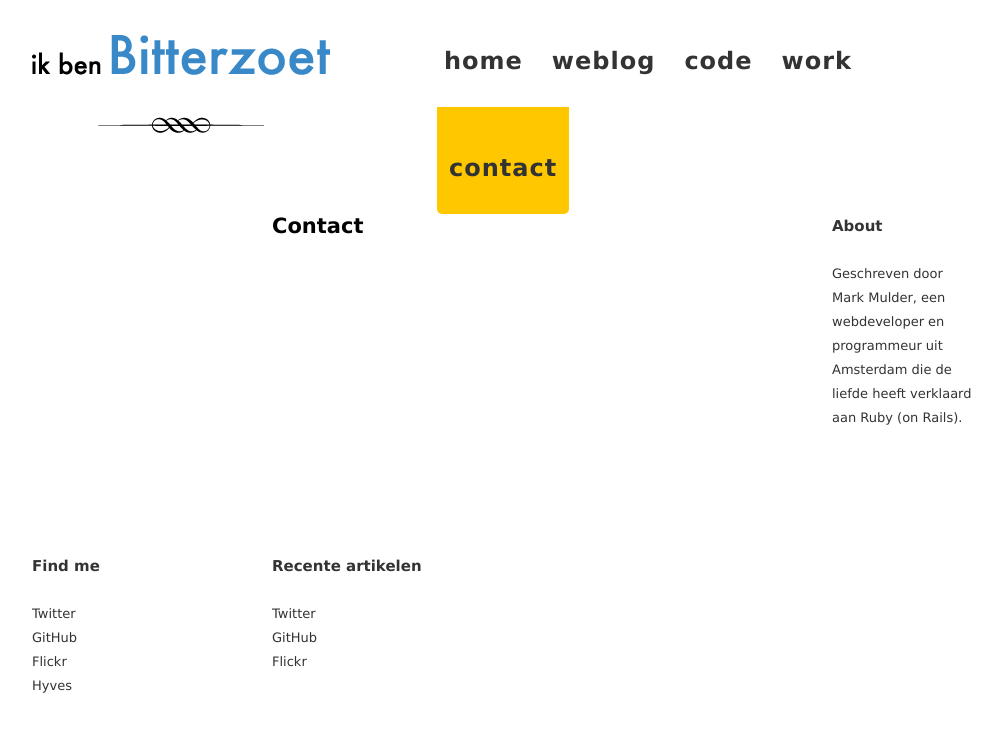
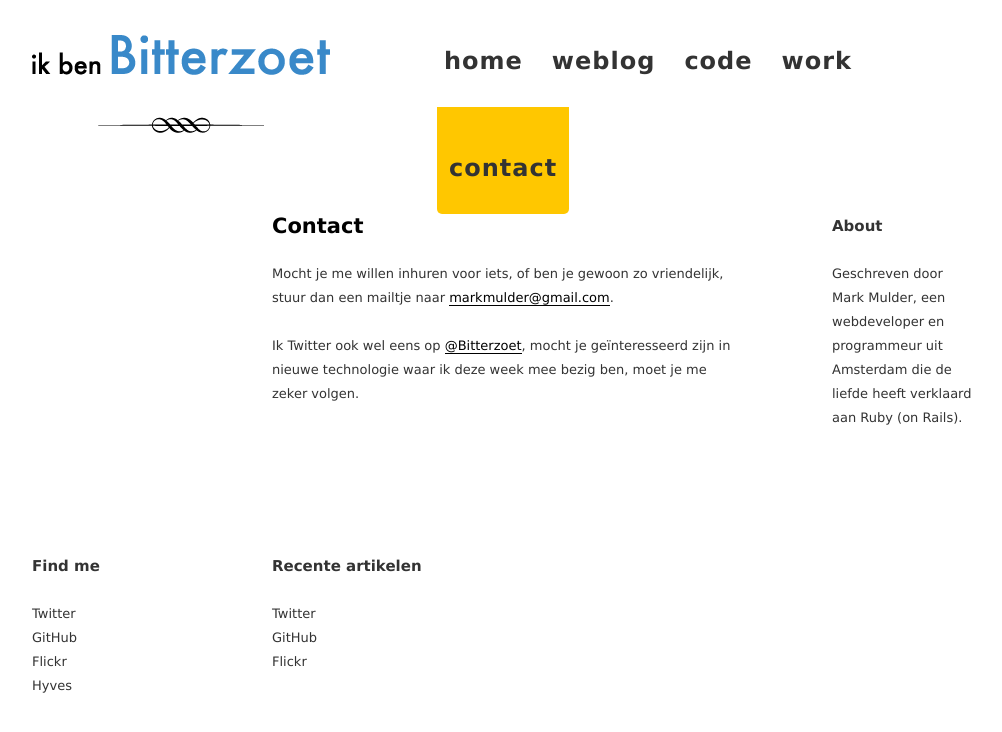
Before and after one commit to bittersweet/ikbenbitterzoet.com, a Jekyll site: the page built from contact.html, in a window 1280 px wide. Shown: the top 732 px of the page, without its empty margins (138-1140 px from the left). Built offline with Jekyll 4.4.1, drawn with Linux system fonts in a browser that asks for light colours.

Commit message:
Contact page.

```diff
--- a/contact.html
+++ b/contact.html
@@ -21,4 +21,8 @@ title: contact
 
     <div class="entry grid_6 prefix_3 alpha">
       <h1>Contact</h1>
+
+      <p>Mocht je me willen inhuren voor iets, of ben je gewoon zo vriendelijk, stuur dan een mailtje naar <a href="mailto:markmulder@gmail.com">markmulder@gmail.com</a>.</p>
+
+      <p>Ik Twitter ook wel eens op <a href="http://www.twitter.com/bitterzoet">@Bitterzoet</a>, mocht je ge&iuml;nteresseerd zijn in nieuwe technologie waar ik deze week mee bezig ben, moet je me zeker volgen.</p>
     </div>
```
